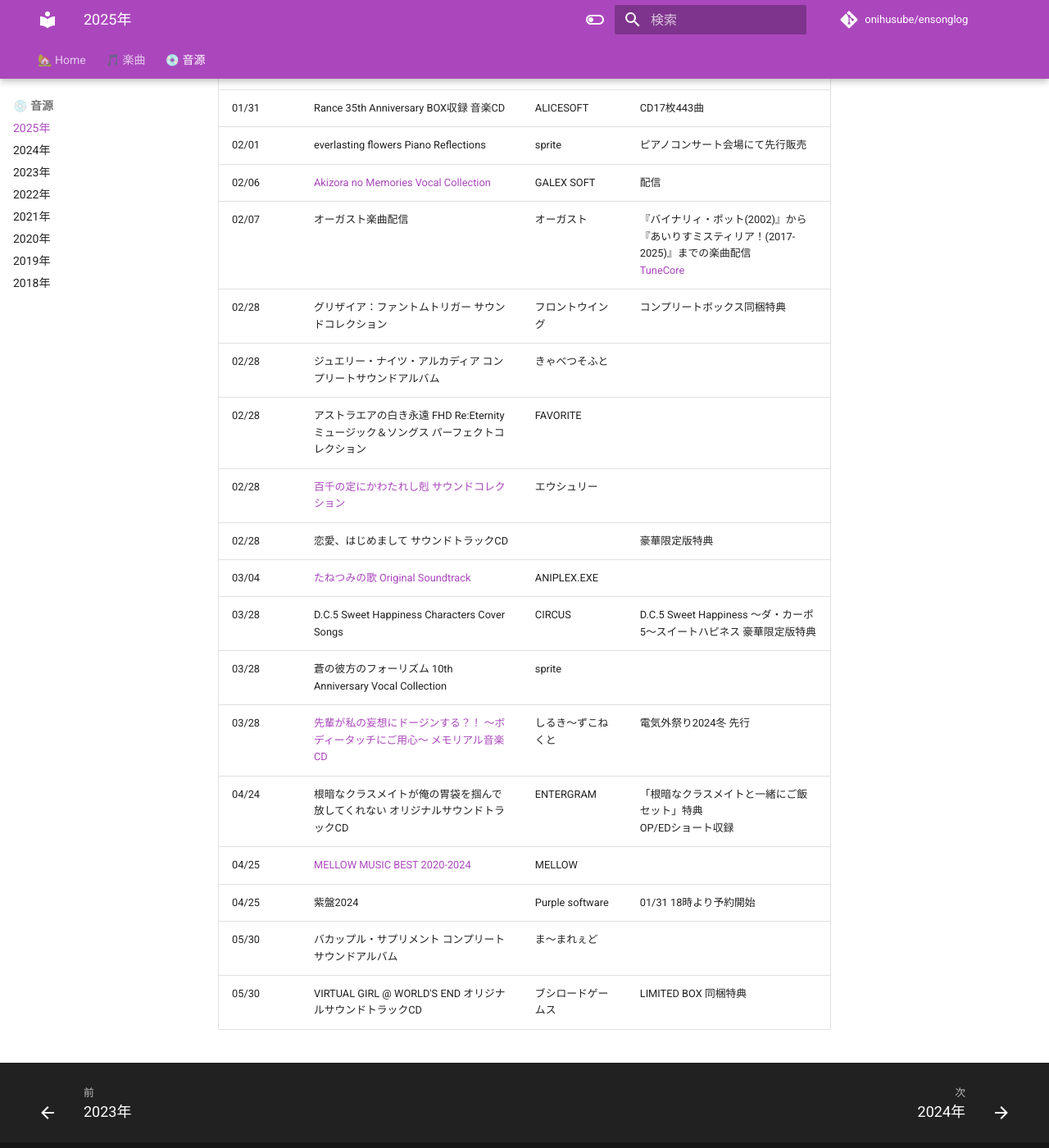
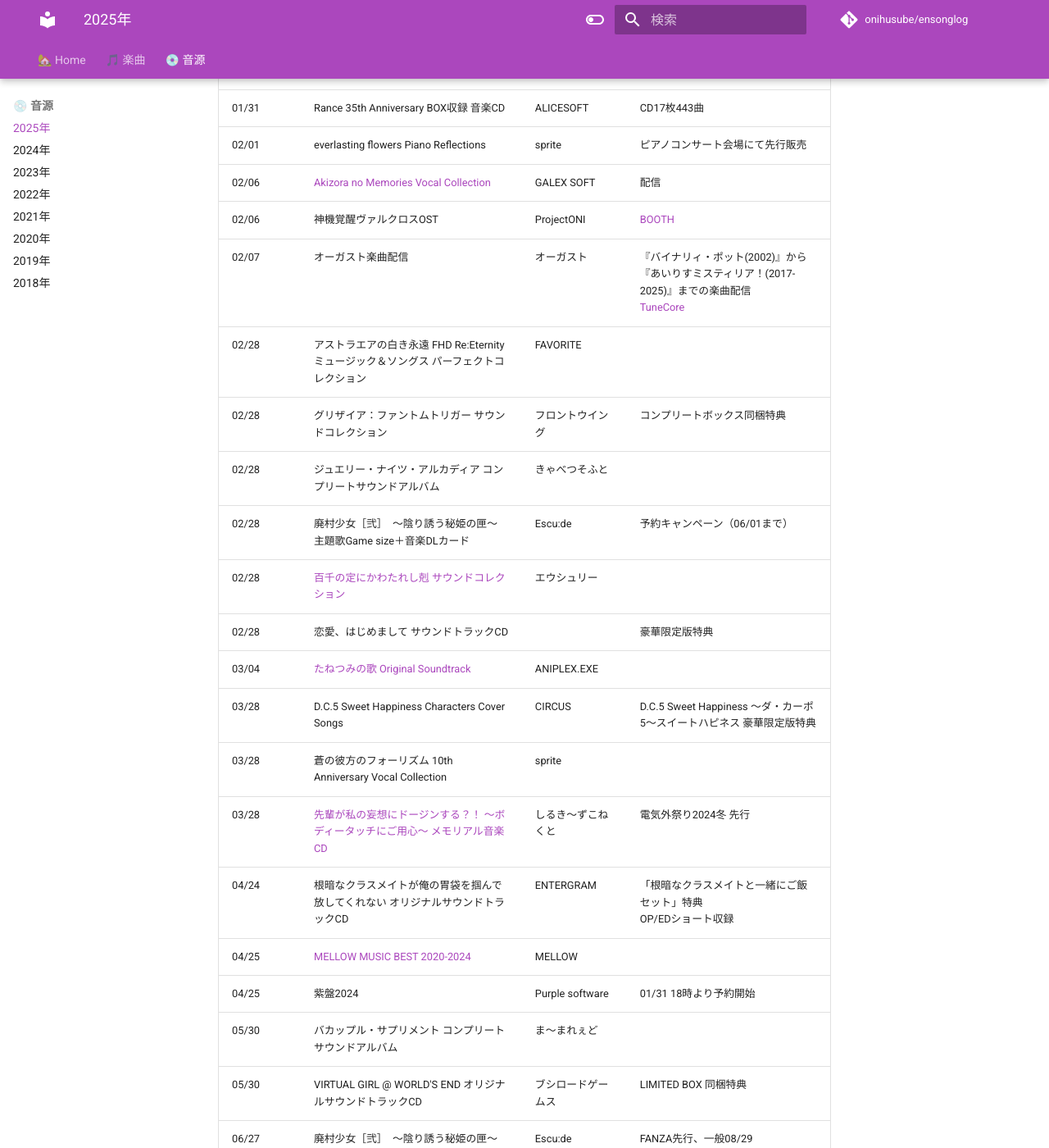
Before and after one commit to onihusube/ensonglog, an MkDocs documentation site: the page built from docs/2025/音源.md, in a window 1280 px wide and 1400 px high, scrolled down 1285 px. Shown: the whole window at 82% size. Built offline with MkDocs 1.6.1 and Material for MkDocs 9.7.7, drawn with Linux system fonts in a browser that asks for light colours; comment, search, counter and statistics services are not loaded.

Commit message:
音源追記

```diff
--- a/docs/2025/音源.md
+++ b/docs/2025/音源.md
@@ -27,10 +27,12 @@
 | 01/31 | Rance 35th Anniversary BOX収録 音楽CD | ALICESOFT | CD17枚443曲 |
 | 02/01 | everlasting flowers Piano Reflections | sprite | ピアノコンサート会場にて先行販売 |
 | 02/06 | [Akizora no Memories Vocal Collection](../2024/%E9%9F%B3%E6%BA%90%E5%80%8B%E5%88%A5/Akizora%20no%20Memories%20Vocal%20Collection.md) | GALEX SOFT | 配信 |
+| 02/06 | 神機覚醒ヴァルクロスOST | ProjectONI | [BOOTH](https://booth.pm/ja/items/6517646) |
 | 02/07 | オーガスト楽曲配信 | オーガスト | 『バイナリィ・ポット(2002)』から『あいりすミスティリア！(2017-2025)』までの楽曲配信 </br> [TuneCore](https://www.tunecore.co.jp/artists?id=55721) |
+| 02/28 | アストラエアの白き永遠 FHD Re:Eternity ミュージック＆ソングス パーフェクトコレクション | FAVORITE |  |
 | 02/28 | グリザイア：ファントムトリガー サウンドコレクション | フロントウイング | コンプリートボックス同梱特典 |
 | 02/28 | ジュエリー・ナイツ・アルカディア コンプリートサウンドアルバム | きゃべつそふと |  |
-| 02/28 | アストラエアの白き永遠 FHD Re:Eternity ミュージック＆ソングス パーフェクトコレクション | FAVORITE |  |
+| 02/28 | 廃村少女［弐］　～陰り誘う秘姫の匣～ 主題歌Game size＋音楽DLカード | Escu:de | 予約キャンペーン（06/01まで） |
 | 02/28 | [百千の定にかわたれし剋 サウンドコレクション](./%E9%9F%B3%E6%BA%90%E5%80%8B%E5%88%A5/%E7%99%BE%E5%8D%83%E3%81%AE%E5%AE%9A%E3%81%AB%E3%81%8B%E3%82%8F%E3%81%9F%E3%82%8C%E3%81%97%E5%89%8B%20%E3%82%B5%E3%82%A6%E3%83%B3%E3%83%89%E3%82%B3%E3%83%AC%E3%82%AF%E3%82%B7%E3%83%A7%E3%83%B3.md) | エウシュリー |  |
 | 02/28 | 恋愛、はじめまして サウンドトラックCD |  | 豪華限定版特典 |
 | 03/04 | [たねつみの歌 Original Soundtrack](./%E9%9F%B3%E6%BA%90%E5%80%8B%E5%88%A5/%E3%81%9F%E3%81%AD%E3%81%A4%E3%81%BF%E3%81%AE%E6%AD%8C%20Original%20Soundtrack.md) | ANIPLEX.EXE |  |
@@ -42,3 +44,4 @@
 | 04/25 | 紫盤2024 | Purple software | 01/31 18時より予約開始 |
 | 05/30 | バカップル・サプリメント コンプリートサウンドアルバム | ま～まれぇど |  |
 | 05/30 | VIRTUAL GIRL @ WORLD'S END オリジナルサウンドトラックCD | ブシロードゲームス | LIMITED BOX 同梱特典 |
+| 06/27 | 廃村少女［弐］　～陰り誘う秘姫の匣～ 音楽全集 | Escu:de | FANZA先行、一般08/29 |
```
